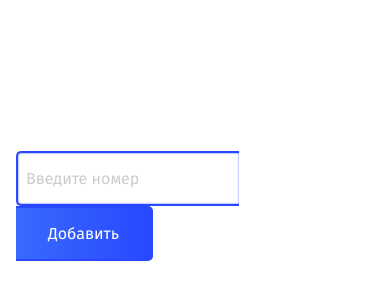
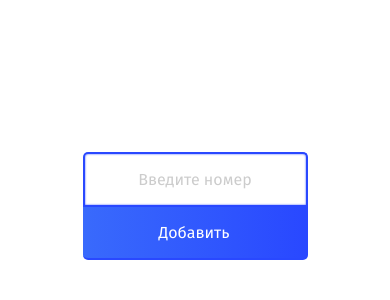
Before and after one commit to atumv/numbers-list, a React (Create React App) app: page / in a window 390 px wide. Shown: the part 184-484 px from the top of the page. Built offline with nearby package versions, Linux system fonts and the light colour scheme.

Commit message:
Change breakpoint

```diff
--- a/src/styles/style.scss
+++ b/src/styles/style.scss
@@ -54,14 +54,15 @@ body {
     color: #ccc;
   }
 
-  @media (max-width: 320px) {
+  @media (max-width: 576px) {
+    display: block;
+    width: 100%;
+    text-align: center;
     border-right-width: 2px;
     border-top-right-radius: 5px;
     border-bottom-right-radius: 0px;
     border-bottom-left-radius: 0px;
     border-bottom-width: 0px;
-    width: 100%;
-    text-align: center;
   }
 }
 
@@ -82,7 +83,7 @@ body {
     box-shadow: 0 0 6px #343b62;
   }
 
-  @media (max-width: 320px) {
+  @media (max-width: 576px) {
     display: block;
     width: 100%;
     border-top-left-radius: 0px;
```
